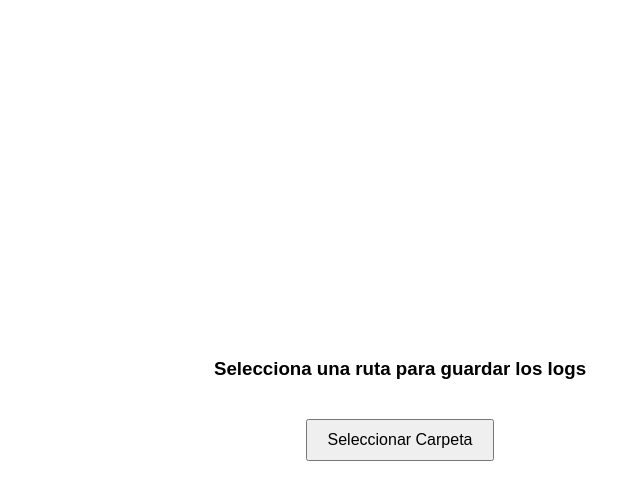
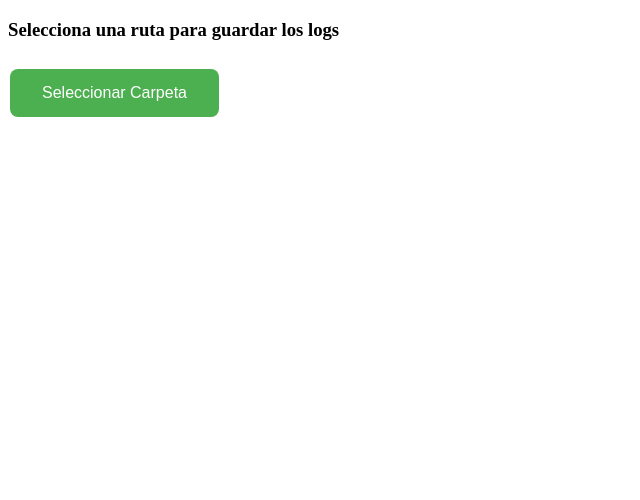
Before and after one commit to acontreras2019/pokeApi, an Electron app: page src/views/popup.html in a window 800 px wide. Shown: the whole page, without its empty margins (0-640 px from the left). Drawn offline with Linux system fonts and the light colour scheme; files that its build step writes are made by us from their sources.

Commit message:
reorganizacion de archivos

```diff
--- a/src/renderer.js
+++ b/src/renderer.js
@@ -6,10 +6,6 @@
   console.log(`Nombre a buscar ${pokeName} `)
   window.electronAPI.requestPokemonList(pokeName);// Funcion que se dispara al hacer click en el boton
 });
-
-// document.getElementById('choose-folder-btn').addEventListener('click', () => {
-//   window.electronAPI.requestLogPath();// Funcion que se dispara al hacer click en el boton para seleccionar el path
-// });
 
 
 // Recibir la lista de Pokémon desde el proceso principal
--- a/src/views/popup.html
+++ b/src/views/popup.html
@@ -5,26 +5,8 @@
     <meta http-equiv="X-UA-Compatible" content="IE=edge">
     <meta name="viewport" content="width=device-width, initial-scale=1.0">
     <title>Seleccionar Carpeta de Logs</title>
-    <style>
-        body {
-            font-family: Arial, sans-serif;
-            display: flex;
-            flex-direction: column;
-            justify-content: center;
-            align-items: center;
-            height: 100vh;
-            margin: 0;
-        }
-        .container {
-            text-align: center;
-        }
-        button {
-            padding: 10px 20px;
-            font-size: 16px;
-            margin-top: 20px;
-            cursor: pointer;
-        }
-    </style>
+    <link rel="stylesheet" href="css/style.css">
+
 </head>
 <body>
     <div class="container">
@@ -33,6 +15,6 @@
     </div>
 
 
-    <script src="renderer2.js"></script>
+    <script src="rendererPopup.js"></script>
 </body>
 </html>
--- a/src/views/preload.js
+++ /dev/null
@@ -1,5 +0,0 @@
-const { contextBridge, ipcRenderer } = require('electron');
-
-contextBridge.exposeInMainWorld('electronAPI', {
-  requestLogPath: () => ipcRenderer.send('select-directory'), // Mostrar popup para seleccion de ruta del path
-});
```
Also changed, not shown: main.js (+24 -21 lines), src/index.html (+1 -1 lines), src/css/style.css (renamed from css/style.css), src/views/rendererPopup.js (renamed from src/views/renderer2.js).
